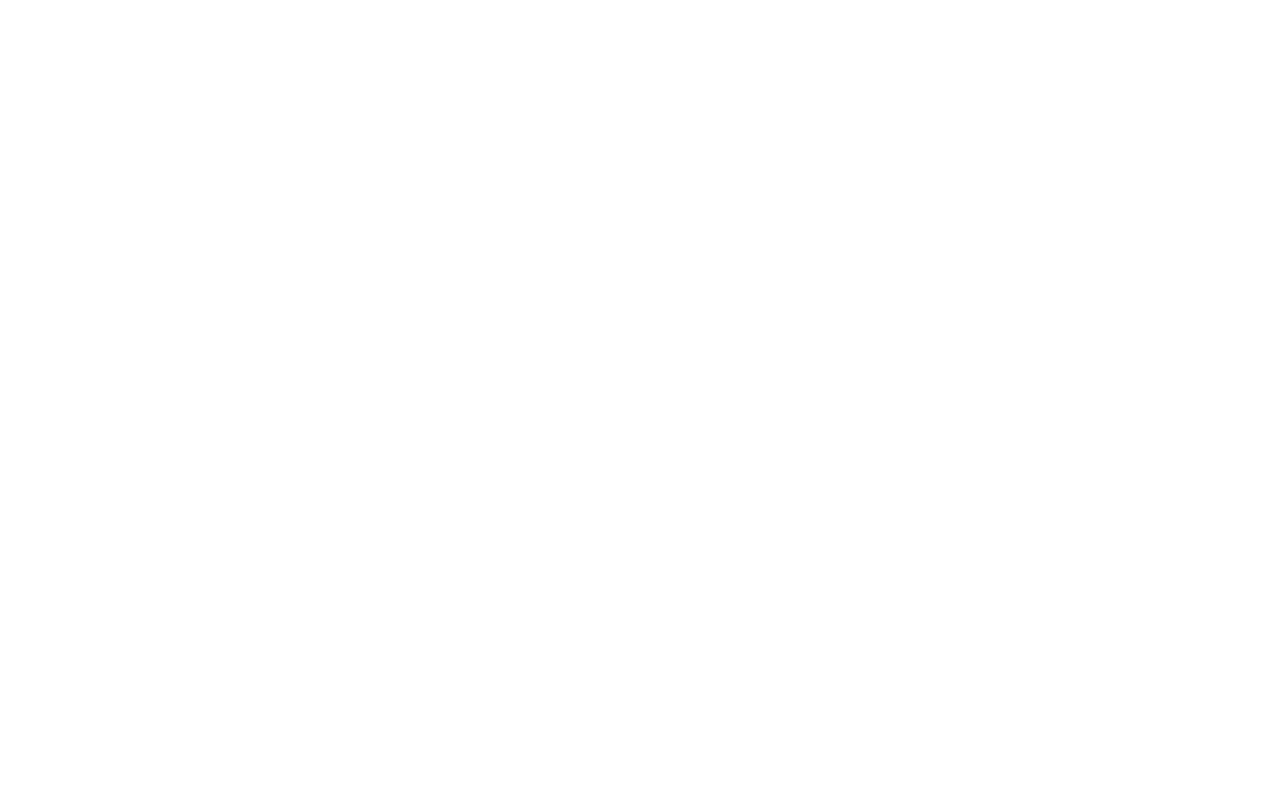
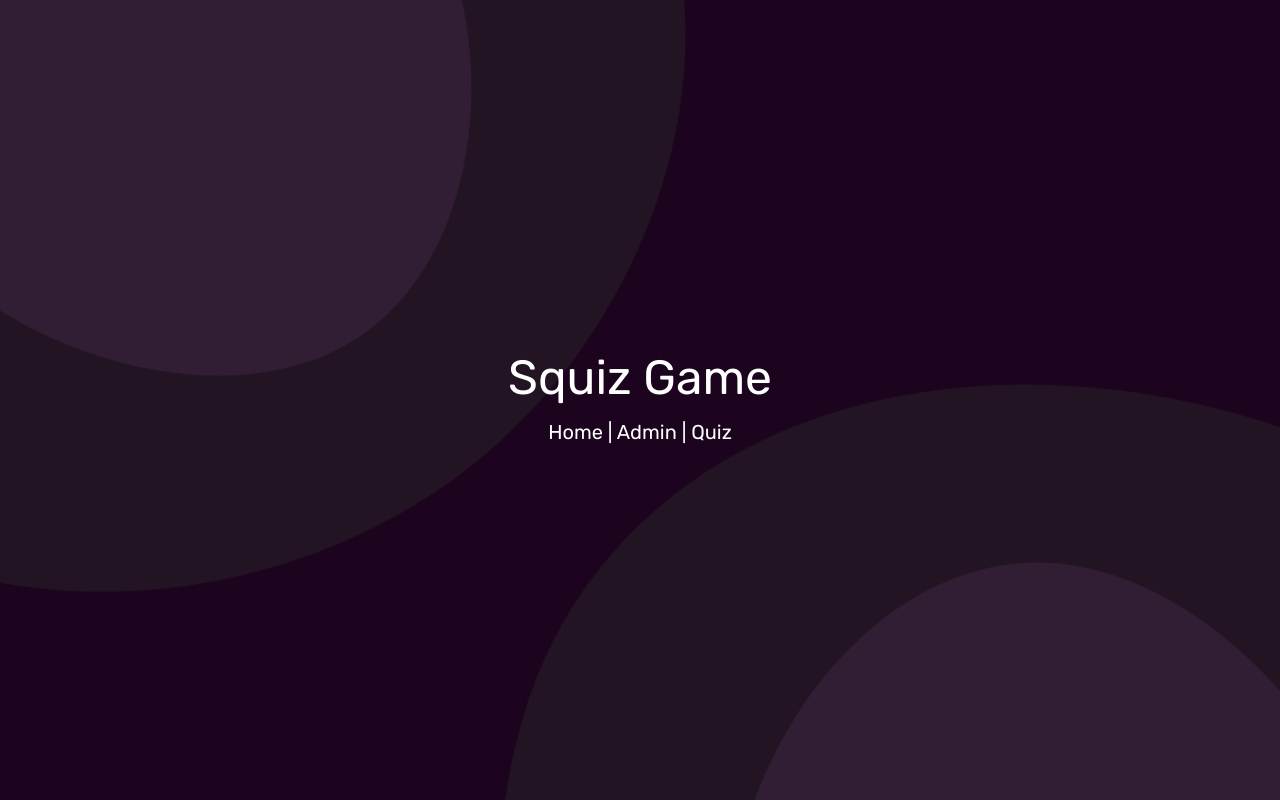
Before and after one commit to Low-Expectations-Studio/squiz-game, a Next.js app: page / in a window 1280 px wide. Built offline with nearby package versions, Linux system fonts and the light colour scheme.

Commit message:
[ui] add backgournd in home%

```diff
--- a/app/page.tsx
+++ b/app/page.tsx
@@ -1,8 +1,11 @@
 import Link from 'next/link';
+
+import { Background } from '~/components/Background/Background';
 
 export default function Home() {
   return (
     <main className="center flex h-full flex-col items-center justify-center gap-4">
+      <Background />
       <h1 className="text-5xl text-white">Squiz Game</h1>
       <header className="text-xl text-white">
         <Link href="/">Home</Link> | <Link href="/admin">Admin</Link> |{' '}
--- a/components/Background/Background.tsx
+++ b/components/Background/Background.tsx
@@ -13,7 +13,7 @@
 }
 
 export const Background: FunctionComponent<BackgroundProps> = ({
-  percentRatio,
+  percentRatio = 0,
 }) => {
   const maxHue = 53;
   const maxSaturate = 1;
```
